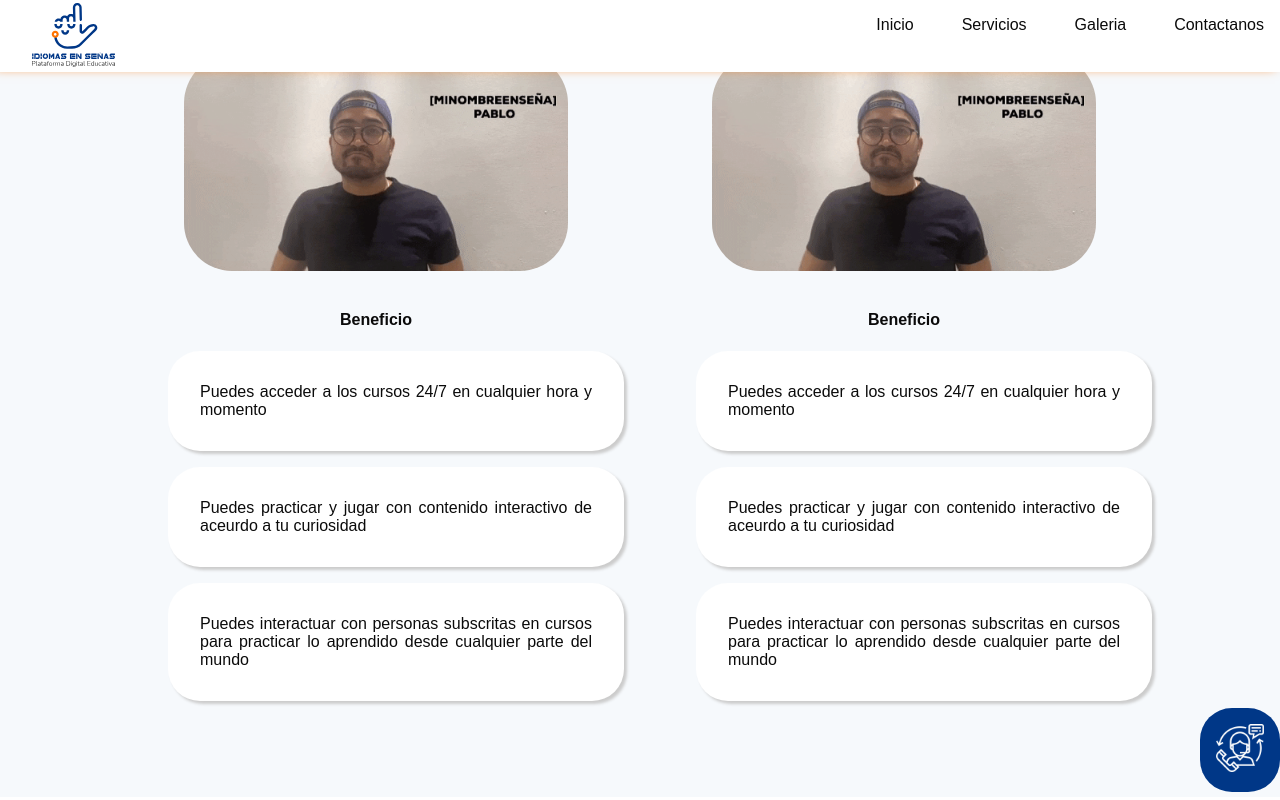
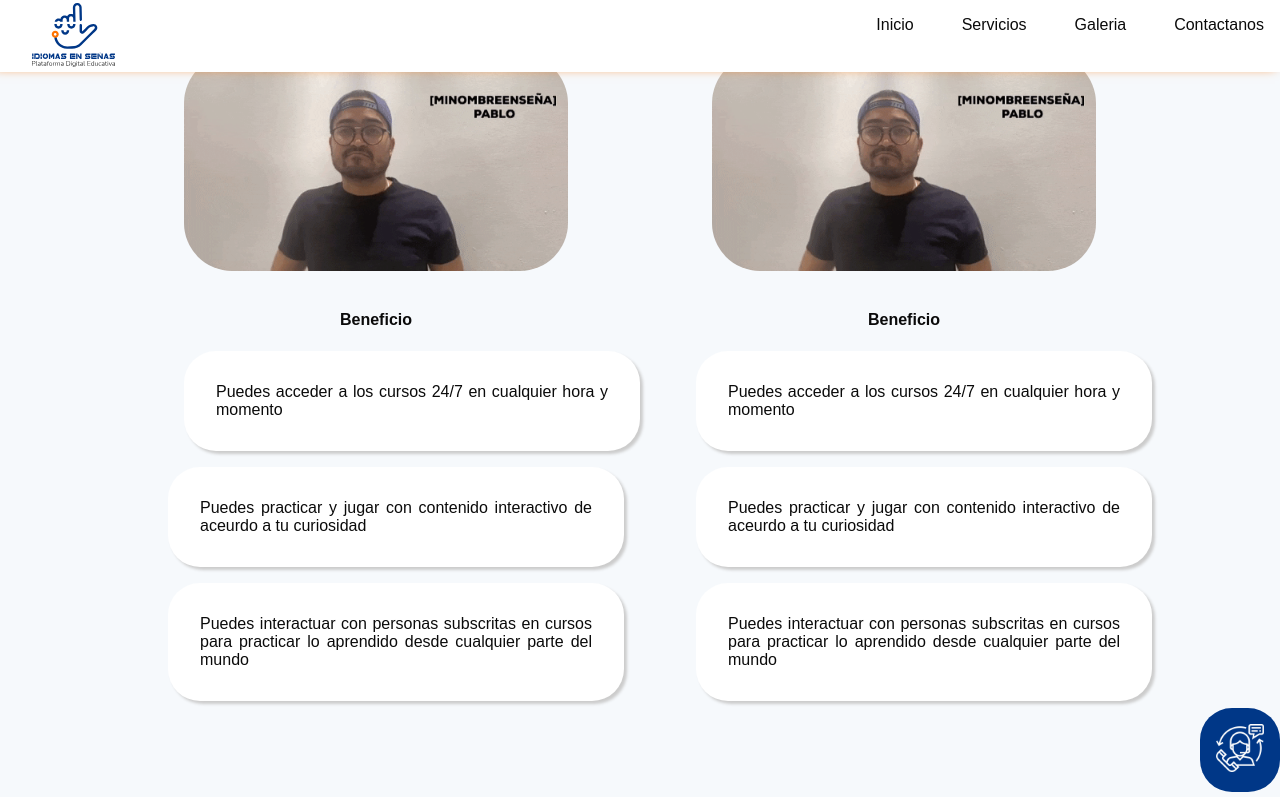
Before and after one commit to lcchaverra/Idiomas_en_senas, a React (Vite) app: page / in a window 1280 px wide. In both pictures the pointer is over the element 396 px from the left and 4473 px from the top of the page. Shown: the part 4073-4873 px from the top of the page. Built offline with nearby package versions, Linux system fonts and the light colour scheme.

Commit message:
update packages transitions

```diff
--- a/src/styles/css/styles.css
+++ b/src/styles/css/styles.css
@@ -730,6 +730,7 @@ h3 {
 .cloud-item {
   width: 100%;
   position: relative;
+  transition: transform 0.3s;
 }
 .cloud-item li {
   list-style: none;
@@ -740,6 +741,10 @@ h3 {
   padding: 2rem;
   margin-top: 1rem;
   z-index: 3;
+}
+.cloud-item:hover {
+  cursor: default;
+  transform: translateX(1rem);
 }
 .cloud-item img {
   filter: var(--bg-color2);
--- a/src/styles/scss/components/_packages.scss
+++ b/src/styles/scss/components/_packages.scss
@@ -39,6 +39,7 @@
 .cloud-item {
     width: 100%;
     position: relative;
+    transition: transform .3s;
     & li {
         list-style: none;
         background-color: var(--bg-color);
@@ -49,6 +50,10 @@
         margin-top: 1rem;
         z-index: 3;
     }
+    &:hover {
+        cursor: default;
+        transform: translateX(1rem);
+    }
 
     & img {
         filter: var(--bg-color2);
```
Also changed, not shown: 27 other files (tests, documents, lock files or other folders).
